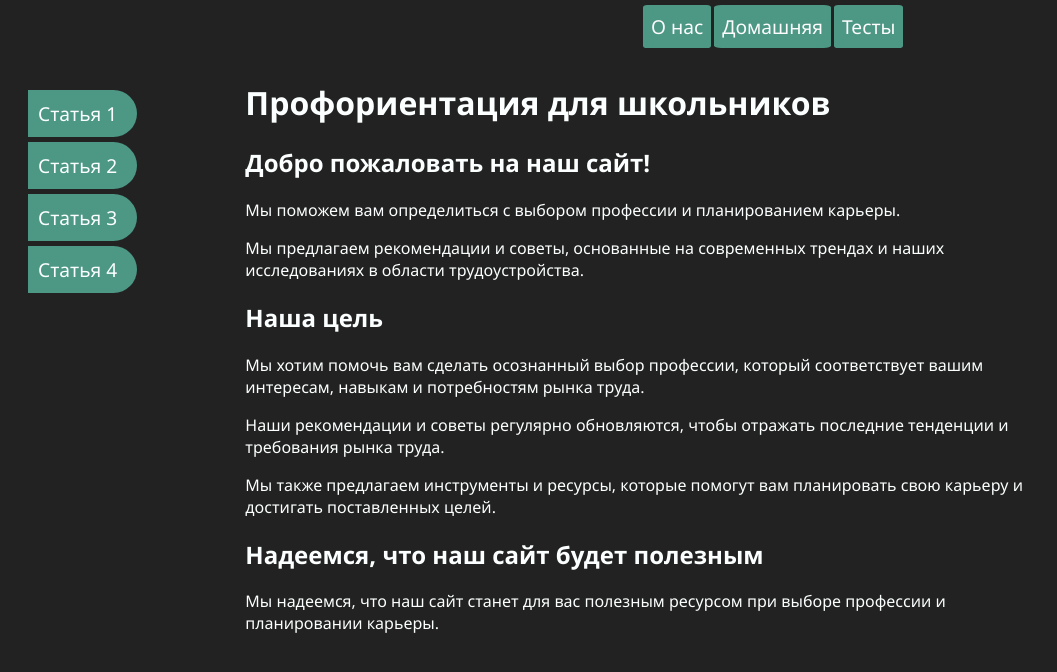
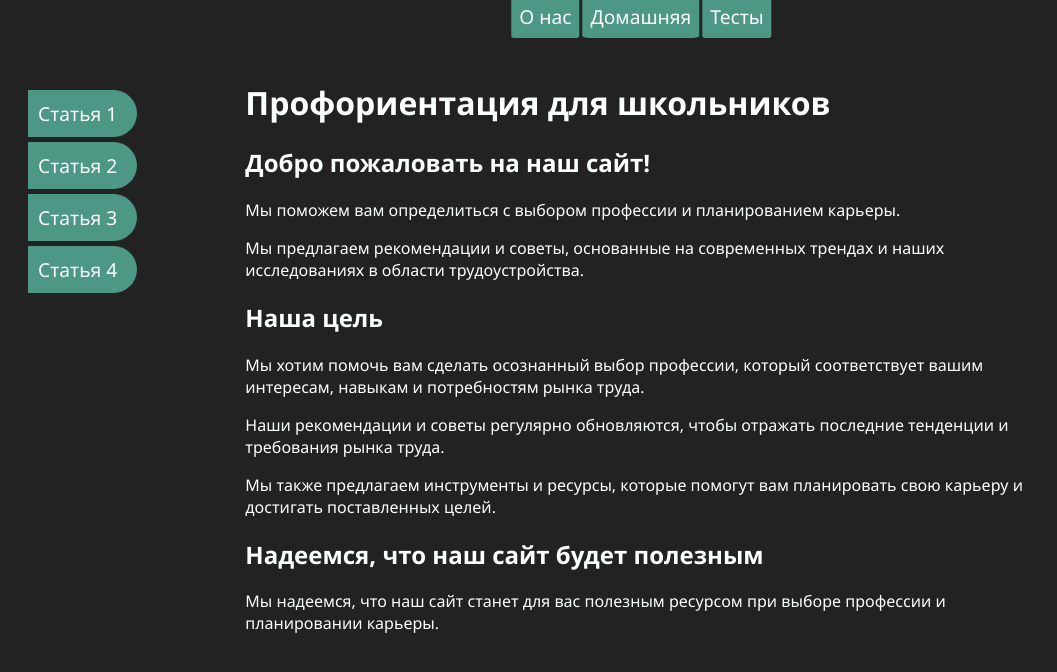
Before and after one commit to TheNickOfMax/ProfMax, a SvelteKit app: page /home in a window 1280 px wide. Shown: the top 672 px of the page, without its empty margins (0-1057 px from the left). Built offline with nearby package versions, Linux system fonts and the light colour scheme.

Commit message:
Navbar css

```diff
--- a/src/components/Navbar.svelte
+++ b/src/components/Navbar.svelte
@@ -19,14 +19,14 @@
 	nav {
 		display: flex;
 		position: fixed;
-		top: -1%;
-		right: 50%;
+		top: -5px;
 		left: 50%;
+		transform: translateX(-50%);
 		text-align: center;
-		margin-top: 1%;
 
 		span {
 			margin-left: 3px;
+
 			a {
 				border-radius: 6%;
 				color: #fdfdfd;
@@ -34,14 +34,14 @@
 				padding: 8px;
 				text-decoration: none;
 				font-size: larger;
-				opacity: 100%;
+				opacity: 1;
 				display: inline-block;
 				white-space: nowrap;
 				transition: padding-top 0.5s ease;
-			}
 
-			:hover {
-				padding-top: 40px;
+				&:hover {
+					padding-top: 40px;
+				}
 			}
 		}
 	}
```
